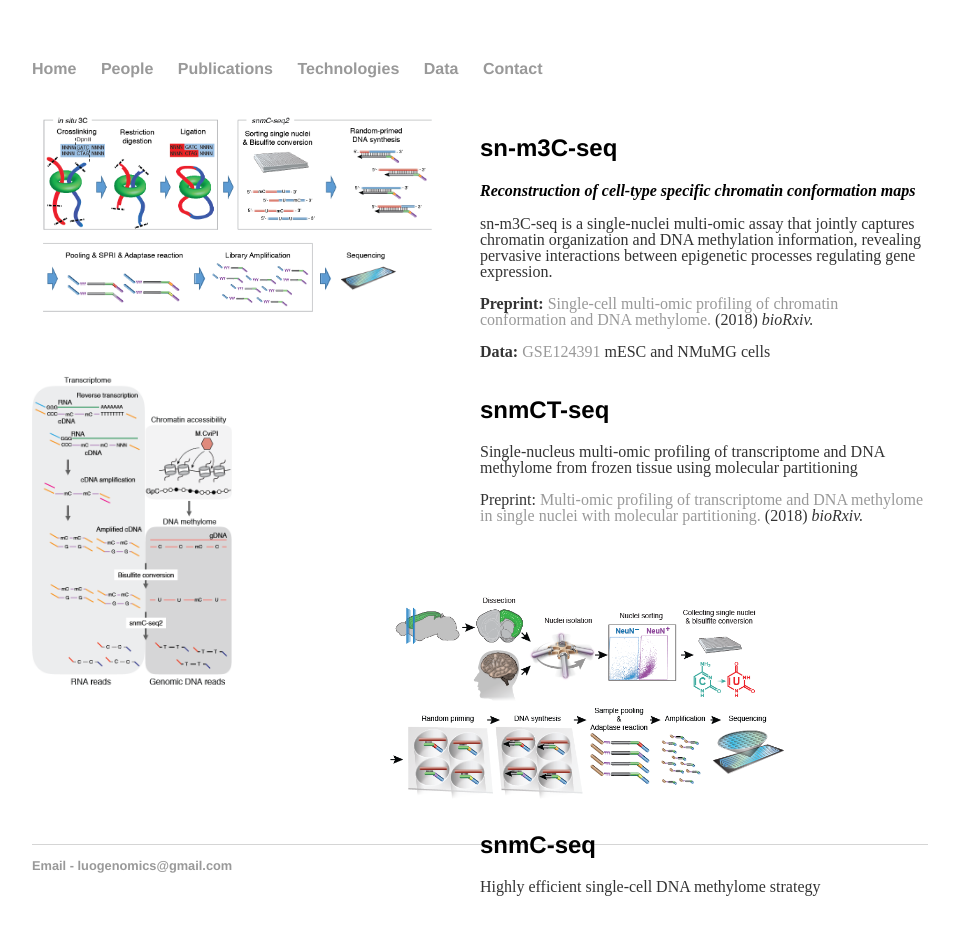
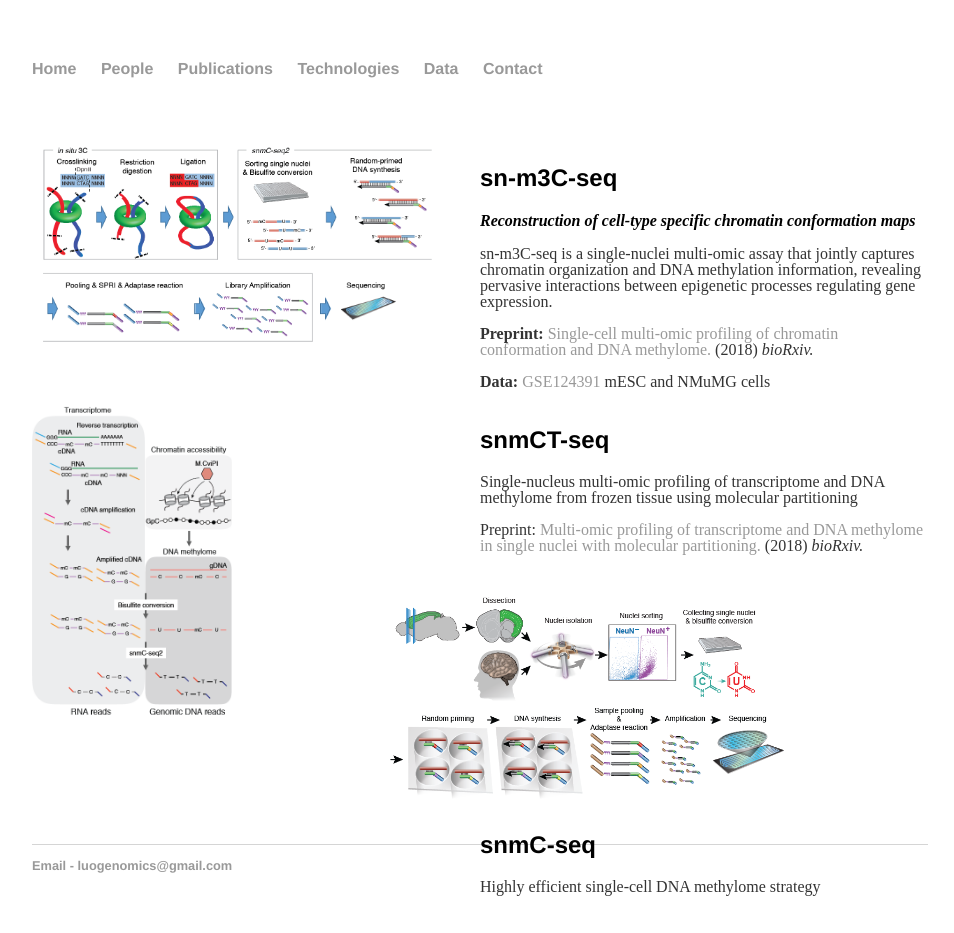
Before and after one commit to luogenomics/luogenomics.github.io, a Jekyll site: the page built from technologies/index.html, in a window 1280 px wide. Shown: the whole page, without its empty margins (160-1114 px from the left). Built offline with Jekyll 4.4.1, drawn with Linux system fonts in a browser that asks for light colours.

Commit message:
Update index.html

```diff
--- a/technologies/index.html
+++ b/technologies/index.html
@@ -3,7 +3,7 @@ layout: default
 title: Luo Lab Technologies
 ---
 <div class="projectbox">
-  <div class="bigspacer"></div>
+  <div class="hugespacer"></div>
   <div class="projectmediabox pull-left">
     <a href="">
       <img width=400 class="projectmedia" src="m3C-seq.png" >
```
